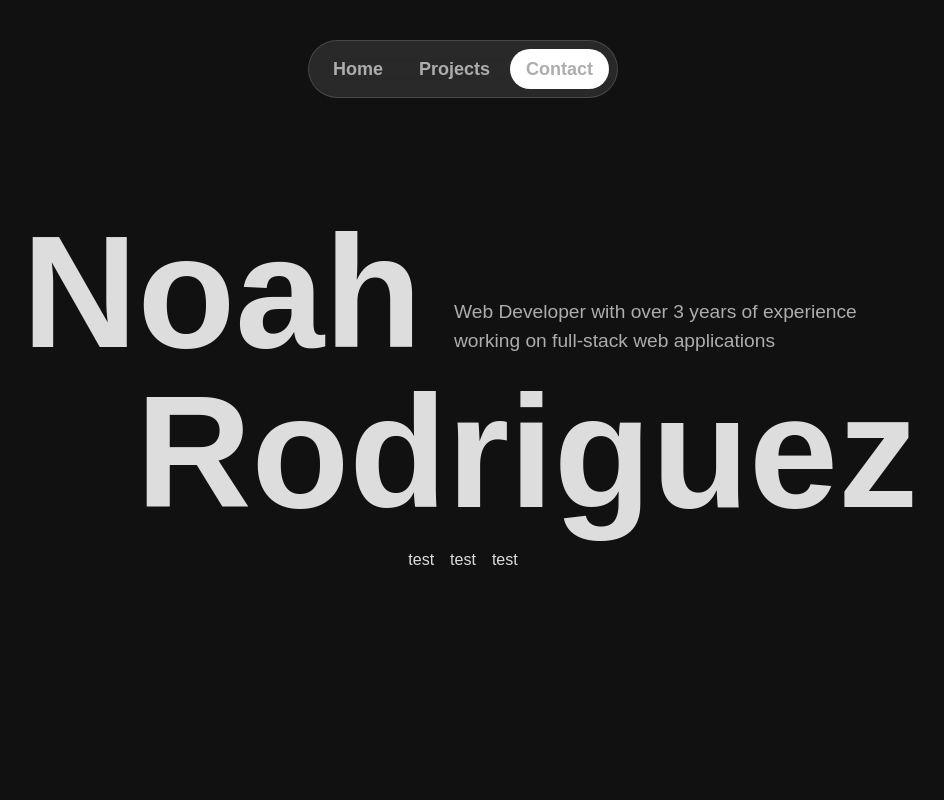
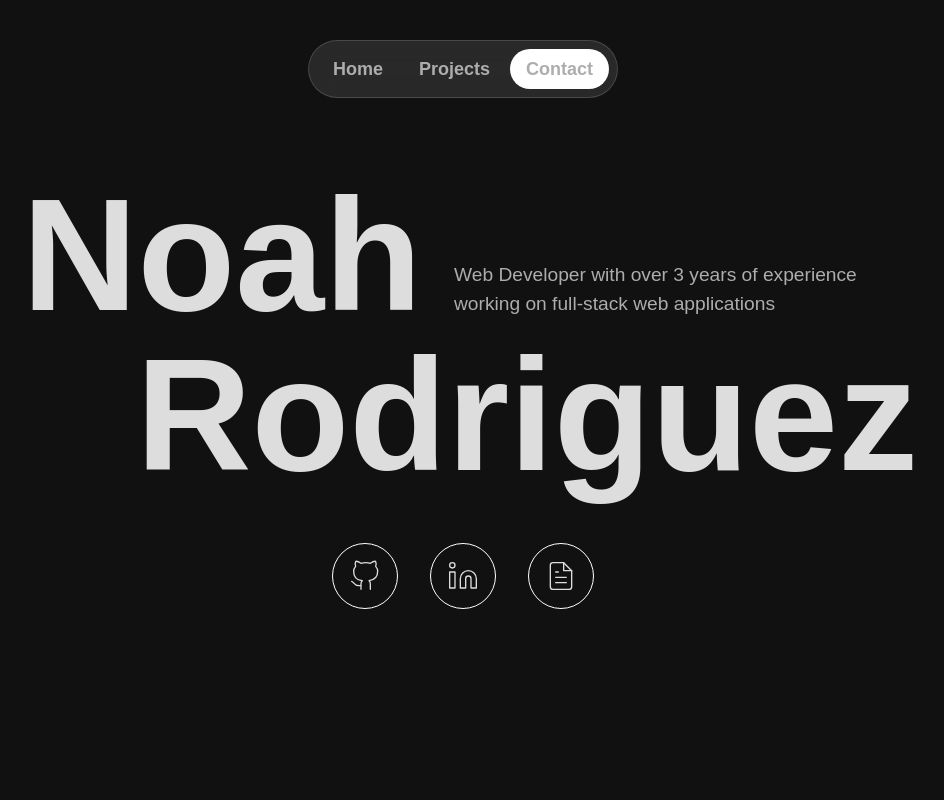
Before and after one commit to NoahRod108/2025-portfolio, a Next.js app: page / in a window 1280 px wide. Shown: the top 800 px of the page, without its empty margins (177-1121 px from the left). Built offline with nearby package versions, Linux system fonts and the light colour scheme.

Commit message:
Adding social icons

```diff
--- a/app/globals.css
+++ b/app/globals.css
@@ -62,6 +62,12 @@ body {
   font-weight: 700;
 }
 
+#hero-icons a {
+  border: 1px solid #fff;
+  border-radius: 80%;
+  padding: 1em;
+}
+
 .nav-item {
   @apply px-4 py-1.5 rounded-full text-[--secondary-text] text-lg font-semibold;
 }
--- /dev/null
+++ b/public/icons/Github.jsx
@@ -0,0 +1,22 @@
+import React from "react";
+
+const Github = () => {
+  return (
+    <svg
+      xmlns="http://www.w3.org/2000/svg"
+      width="2em"
+      height="2em"
+      viewBox="0 0 24 24"
+      fill="none"
+      stroke="currentColor"
+      strokeWidth="1"
+      strokeLinecap="round"
+      strokeLinejoin="round"
+      class="feather feather-github"
+    >
+      <path d="M9 19c-5 1.5-5-2.5-7-3m14 6v-3.87a3.37 3.37 0 0 0-.94-2.61c3.14-.35 6.44-1.54 6.44-7A5.44 5.44 0 0 0 20 4.77 5.07 5.07 0 0 0 19.91 1S18.73.65 16 2.48a13.38 13.38 0 0 0-7 0C6.27.65 5.09 1 5.09 1A5.07 5.07 0 0 0 5 4.77a5.44 5.44 0 0 0-1.5 3.78c0 5.42 3.3 6.61 6.44 7A3.37 3.37 0 0 0 9 18.13V22"></path>
+    </svg>
+  );
+};
+
+export default Github;
--- /dev/null
+++ b/public/icons/Linkedin.jsx
@@ -0,0 +1,24 @@
+import React from "react";
+
+const Linkedin = () => {
+  return (
+    <svg
+      xmlns="http://www.w3.org/2000/svg"
+      width="2em"
+      height="2em"
+      viewBox="0 0 24 24"
+      fill="none"
+      stroke="currentColor"
+      strokeWidth="1"
+      strokeLinecap="round"
+      strokeLinejoin="round"
+      class="feather feather-linkedin"
+    >
+      <path d="M16 8a6 6 0 0 1 6 6v7h-4v-7a2 2 0 0 0-2-2 2 2 0 0 0-2 2v7h-4v-7a6 6 0 0 1 6-6z"></path>
+      <rect x="2" y="9" width="4" height="12"></rect>
+      <circle cx="4" cy="4" r="2"></circle>
+    </svg>
+  );
+};
+
+export default Linkedin;
--- /dev/null
+++ b/public/icons/Resume.jsx
@@ -0,0 +1,26 @@
+import React from "react";
+
+const Resume = () => {
+  return (
+    <svg
+      xmlns="http://www.w3.org/2000/svg"
+      width="2em"
+      height="2em"
+      viewBox="0 0 24 24"
+      fill="none"
+      stroke="currentColor"
+      strokeWidth="1"
+      strokeLinecap="round"
+      strokeLinejoin="round"
+      class="feather feather-file-text"
+    >
+      <path d="M14 2H6a2 2 0 0 0-2 2v16a2 2 0 0 0 2 2h12a2 2 0 0 0 2-2V8z"></path>
+      <polyline points="14 2 14 8 20 8"></polyline>
+      <line x1="16" y1="13" x2="8" y2="13"></line>
+      <line x1="16" y1="17" x2="8" y2="17"></line>
+      <polyline points="10 9 9 9 8 9"></polyline>
+    </svg>
+  );
+};
+
+export default Resume;
--- a/sections/Hero.jsx
+++ b/sections/Hero.jsx
@@ -2,6 +2,9 @@
 
 import React from "react";
 import { easeOut, motion } from "framer-motion";
+import Github from "@/public/icons/Github";
+import Linkedin from "@/public/icons/linkedin";
+import Resume from "@/public/icons/Resume";
 
 const Hero = () => {
   return (
@@ -42,20 +45,21 @@ const Hero = () => {
         </motion.div>
 
         <motion.div
+          id="hero-icons"
           animate={{
             opacity: [0, 100],
           }}
           transition={{ duration: 1.8, ease: "easeOut" }}
-          className="flex justify-center gap-4"
+          className="flex justify-center items-center gap-8 pt-8"
         >
           <a href="#">
-            <button>test</button>
+            <Github />
           </a>
           <a href="#">
-            <button>test</button>
+            <Linkedin />
           </a>
           <a href="#">
-            <button>test</button>
+            <Resume />
           </a>
         </motion.div>
       </section>
```
